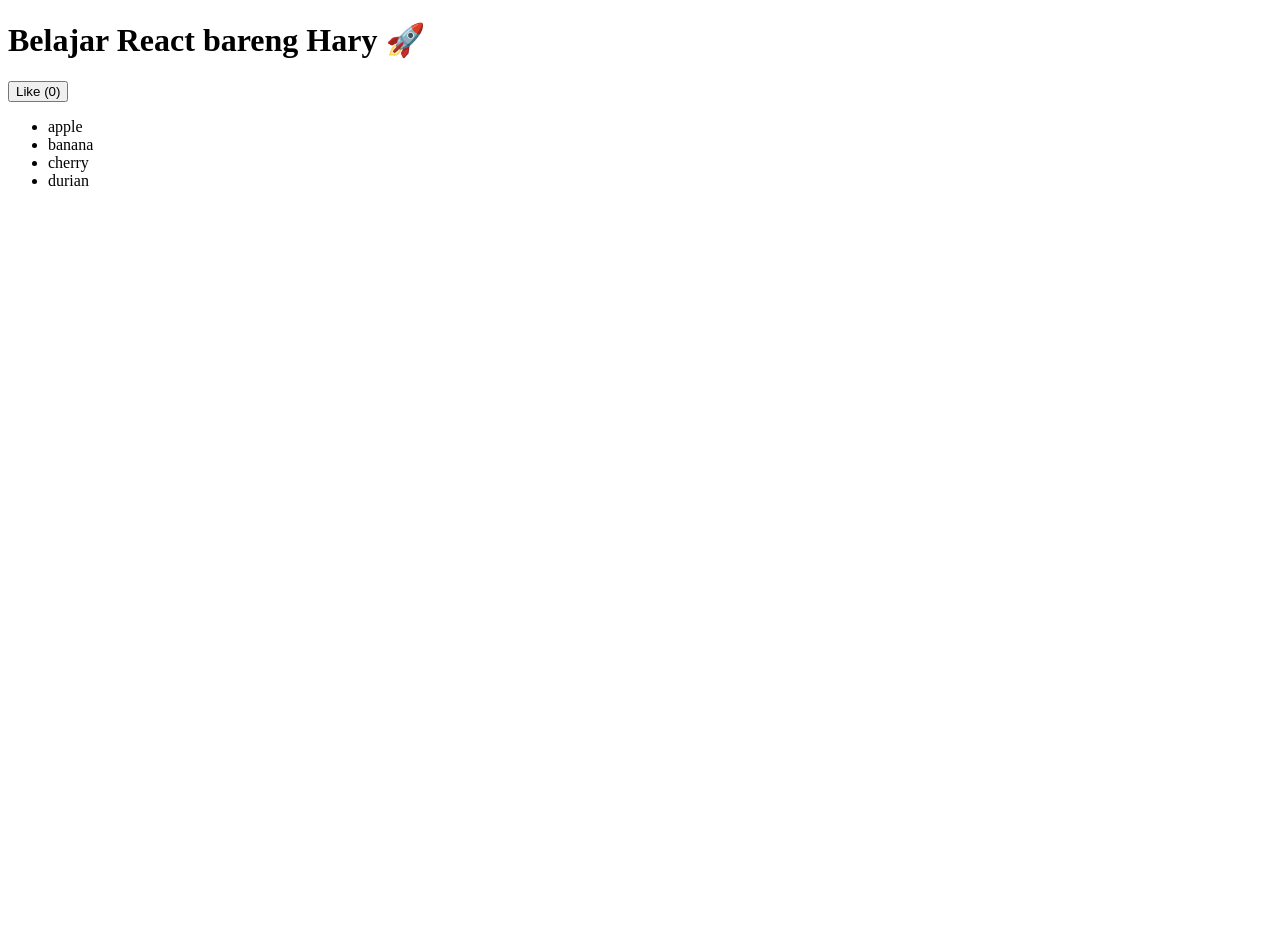
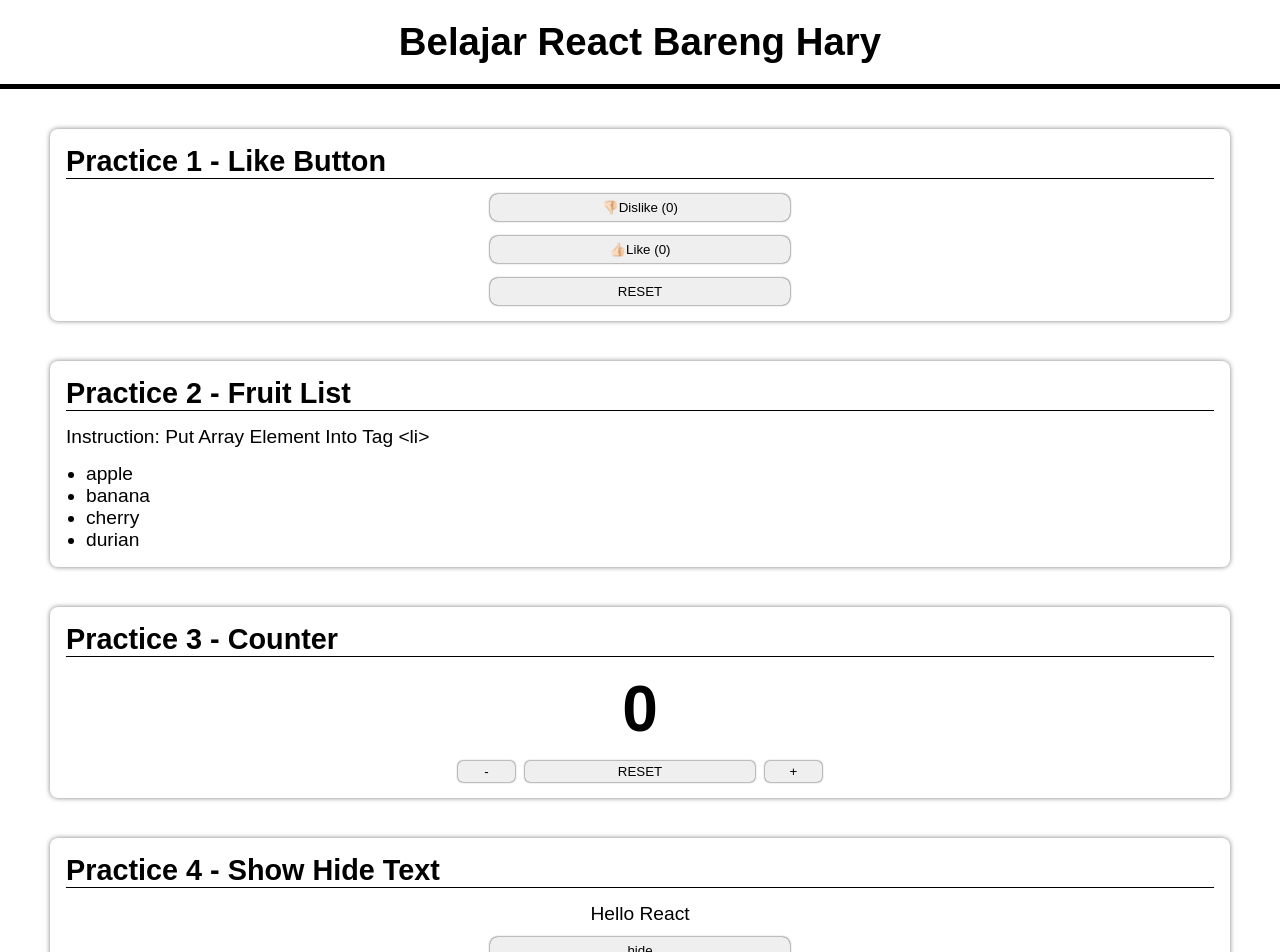
Before and after one commit to Hary300/Practice-React-NPM, a React (Vite) app: page / in a window 1280 px wide. Shown: the top 952 px of the page. Before the commit the page ends 800 px from the top, so only its background shows below. Built offline with nearby package versions, Linux system fonts and the light colour scheme.

Commit message:
feat: add show hide text

```diff
--- a/src/App.jsx
+++ b/src/App.jsx
@@ -1,13 +1,19 @@
 import Header from './components/Header';
-import ButtonLike from './components/ButtonLike';
+import LikeDislikeButton from './components/LikeDislikeButton';
 import FruitList from './components/FruitList';
+import Counter from './components/Counter';
+import ShowHideText from './components/ShowHideText';
 
 function App() {
   return (
     <>
       <Header />
-      <ButtonLike />
-      <FruitList />
+      <div className='components-container'>
+        <LikeDislikeButton />
+        <FruitList />
+        <Counter />
+        <ShowHideText />
+      </div>
     </>
   );
 }
--- a/src/components/ButtonLike.jsx
+++ /dev/null
@@ -1,10 +0,0 @@
-import { useState } from 'react';
-
-export default function ButtonLike() {
-  const [like, setLike] = useState(0);
-
-  function handleClick() {
-    setLike((prev) => prev + 1);
-  }
-  return <button onClick={handleClick}>Like ({like})</button>;
-}
--- /dev/null
+++ b/src/components/Counter.jsx
@@ -0,0 +1,43 @@
+import { useState } from 'react';
+
+export default function Counter() {
+  const [counter, setCounter] = useState(0);
+
+  // function increment
+  function handleClickIncrement() {
+    setCounter((prev) => prev + 1);
+  }
+
+  // function decrement
+  function handleClickDecrement() {
+    setCounter((prev) => prev - 1);
+  }
+
+  // funtion reset
+  function handleReset() {
+    setCounter(0);
+  }
+  return (
+    <div className='component-container'>
+      <h2>Practice 3 - Counter</h2>
+      <div className='counter'>{counter}</div>
+      <div className='counter-buttons-container'>
+        <button
+          className='decrement-increment-button button'
+          onClick={handleClickDecrement}
+        >
+          -
+        </button>
+        <button className='reset-button button' onClick={handleReset}>
+          RESET
+        </button>
+        <button
+          className='decrement-increment-button button'
+          onClick={handleClickIncrement}
+        >
+          +
+        </button>
+      </div>
+    </div>
+  );
+}
--- a/src/components/FruitList.jsx
+++ b/src/components/FruitList.jsx
@@ -1,13 +1,15 @@
 function FruitList() {
   let fruits = ['apple', 'banana', 'cherry', 'durian'];
   return (
-    <>
+    <div className='component-container'>
+      <h2>Practice 2 - Fruit List</h2>
+      <p>Instruction: Put Array Element Into Tag &lt;li&gt;</p>
       <ul>
         {fruits.map((fruit) => (
           <li>{fruit}</li>
         ))}
       </ul>
-    </>
+    </div>
   );
 }
 
--- a/src/components/Header.jsx
+++ b/src/components/Header.jsx
@@ -1,7 +1,7 @@
 function Header({ name = 'Hary' }) {
   return (
     <>
-      <h1>Belajar React bareng {name} 🚀</h1>
+      <h1>Belajar React Bareng {name}</h1>
     </>
   );
 }
--- /dev/null
+++ b/src/components/LikeDislikeButton.jsx
@@ -0,0 +1,33 @@
+import { useState } from 'react';
+
+export default function LikeDislikeButton() {
+  const [like, setLike] = useState(0);
+  const [dislike, setDislike] = useState(0);
+
+  function handleLikeClick() {
+    setLike((prev) => prev + 1);
+  }
+
+  function handleDislikeClick() {
+    setDislike((prev) => prev + 1);
+  }
+
+  function reset() {
+    setLike(0);
+    setDislike(0);
+  }
+  return (
+    <div className='component-container'>
+      <h2>Practice 1 - Like Button</h2>
+      <button className='like-dislike-button' onClick={handleLikeClick}>
+        👎🏻Dislike ({like})
+      </button>
+      <button className='like-dislike-button' onClick={handleDislikeClick}>
+        👍🏻Like ({dislike})
+      </button>
+      <button className='like-dislike-button' onClick={reset}>
+        RESET
+      </button>
+    </div>
+  );
+}
--- /dev/null
+++ b/src/components/ShowHideText.jsx
@@ -0,0 +1,47 @@
+import { useState } from 'react';
+
+// export default function ShowHideText() {
+//   const [text, setText] = useState('Hello React');
+//   const [buttonText, setButtonText] = useState('Hide');
+//   const [show, setShow] = useState(true);
+
+//   function toggle() {
+//     show ? setText('') : setText('Hello React');
+//     show ? setButtonText('Show') : setButtonText('Hide');
+//     setShow(!show);
+//   }
+//   return (
+//     <div className='component-container'>
+//       <h2>Practice 4 - Show Hide Text</h2>
+//       <p className='text'>{text}</p>
+//       <button className='show-hide-button' onClick={toggle}>
+//         {buttonText}
+//       </button>
+//     </div>
+//   );
+// }
+
+// refactor
+
+export default function ShowHideText() {
+  let text;
+  let buttonText;
+  const [show, setShow] = useState(true);
+
+  if (show) {
+    text = 'Hello React';
+    buttonText = 'hide';
+  } else {
+    text = '';
+    buttonText = 'show';
+  }
+  return (
+    <div className='component-container'>
+      <h2>Practice 4 - Show Hide Text</h2>
+      <p className='text'>{text}</p>
+      <button className='show-hide-button' onClick={() => setShow(!show)}>
+        {buttonText}
+      </button>
+    </div>
+  );
+}
--- /dev/null
+++ b/src/index.css
@@ -0,0 +1,113 @@
+* {
+  box-sizing: border-box;
+  margin: 0;
+  padding: 0;
+}
+
+body {
+  font-family: sans-serif;
+  font-size: 1.2rem;
+}
+
+h1 {
+  text-align: center;
+  padding: 20px;
+  border-bottom: 5px solid black;
+}
+
+.components-container {
+  display: flex;
+  flex-direction: column;
+  align-items: center;
+  padding: 40px 50px;
+  gap: 40px;
+}
+
+.component-container {
+  width: 100%;
+  display: flex;
+  flex-direction: column;
+  gap: 15px;
+  padding: 16px;
+  border-radius: 8px;
+  box-shadow: 0 0 5px rgba(0, 0, 0, 0.5);
+}
+
+h2 {
+  border-bottom: 1px solid black;
+}
+
+/* like dislike button */
+.like-dislike-button {
+  max-width: 300px;
+  margin: auto;
+  width: 100%;
+  padding: 6px 0;
+  border: 0;
+  border-radius: 8px;
+  cursor: pointer;
+  box-shadow: 0 0 2px black;
+  transition: 0.1s ease-in-out;
+}
+
+.like-dislike-button:active {
+  box-shadow: none;
+}
+
+/* Fruit list */
+ul {
+  padding-left: 20px;
+}
+
+/* counter */
+.counter {
+  text-align: center;
+  font-size: 4rem;
+  font-weight: bold;
+}
+
+.counter-buttons-container {
+  margin: auto;
+  width: 100%;
+  display: flex;
+  justify-content: center;
+  gap: 10px;
+}
+
+.counter-buttons-container .button {
+  padding: 3px 0;
+  border-radius: 5px;
+  border: 0;
+  box-shadow: 0 0 2px black;
+  transition: 0.1s ease-in-out;
+}
+
+.counter-buttons-container .button:active {
+  box-shadow: none;
+}
+
+.counter-buttons-container .reset-button {
+  width: 20%;
+}
+
+.counter-buttons-container .decrement-increment-button {
+  width: 5%;
+}
+
+/* Show Hide Text  */
+.text {
+  height: 1.2rem;
+  text-align: center;
+}
+
+.show-hide-button {
+  max-width: 300px;
+  margin: auto;
+  width: 100%;
+  padding: 6px 0;
+  border: 0;
+  border-radius: 8px;
+  cursor: pointer;
+  box-shadow: 0 0 2px black;
+  transition: 0.1s ease-in-out;
+}
--- a/src/main.jsx
+++ b/src/main.jsx
@@ -1,6 +1,7 @@
 import { StrictMode } from 'react';
 import { createRoot } from 'react-dom/client';
 import App from './App.jsx';
+import './index.css';
 
 createRoot(document.getElementById('root')).render(
   <StrictMode>
```
